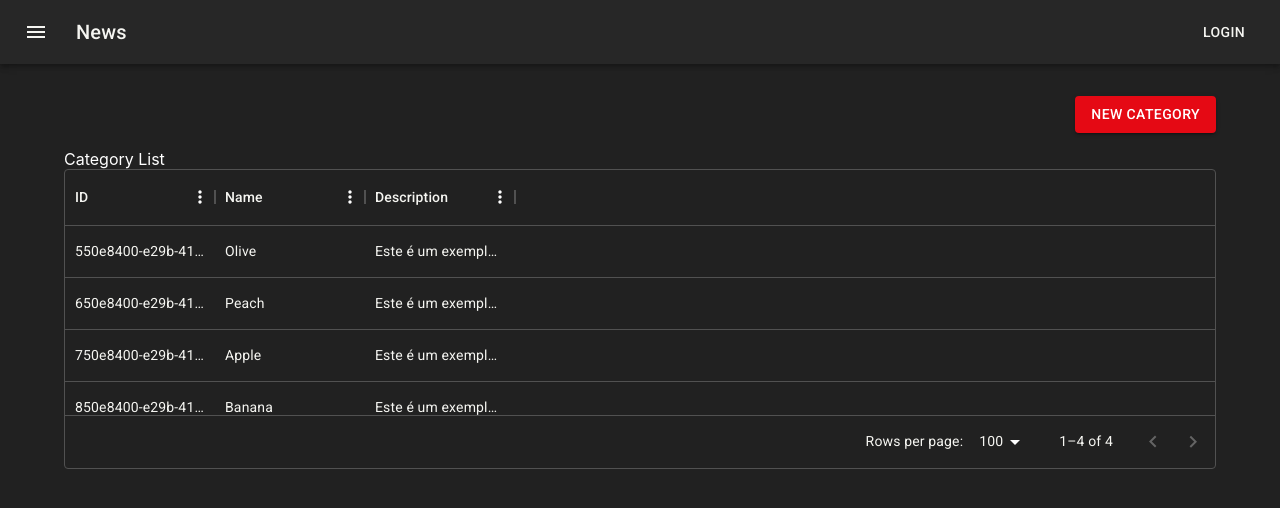
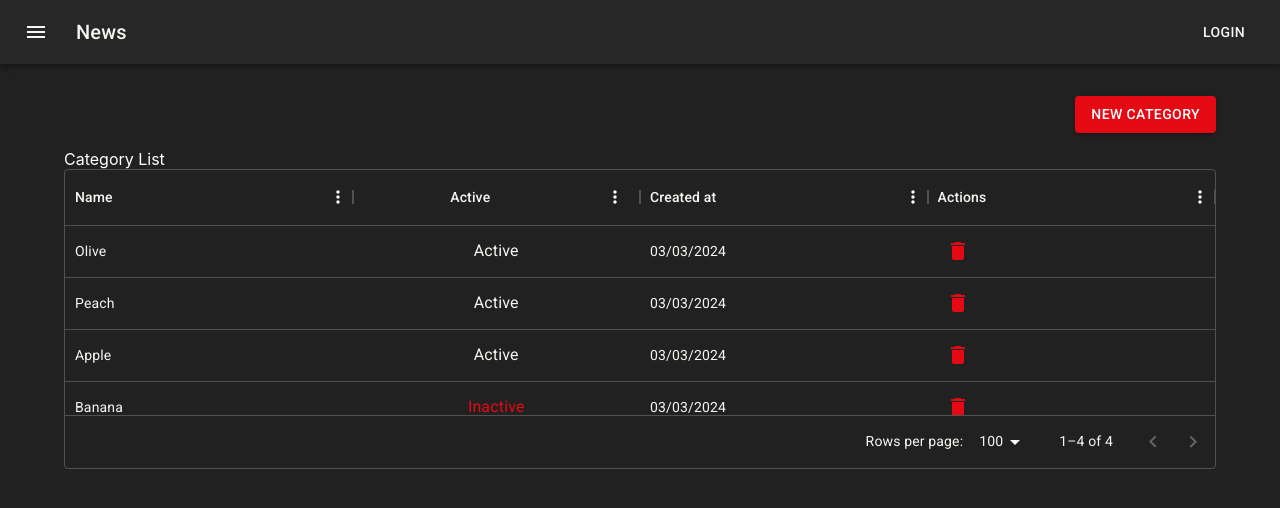
Before and after one commit to devfilipealmeida/codeflix-reactjs-typescript, a React (Create React App) app: page / in a window 1280 px wide. Shown: the top 508 px of the page. Built offline with nearby package versions, Linux system fonts and the light colour scheme.

Commit message:
customizando datagrid de categoriesList

```diff
--- a/src/features/categories/CategoryList.tsx
+++ b/src/features/categories/CategoryList.tsx
@@ -1,8 +1,9 @@
-import { Box, Button, Typography } from "@mui/material";
+import { Box, Button, IconButton, Typography } from "@mui/material";
 import { useAppSelector } from "../../app/hooks";
 import { selectCategories } from "./categorySlice";
 import { Link } from "react-router-dom";
-import { DataGrid, GridColDef, GridRowsProp } from "@mui/x-data-grid";
+import { DataGrid, GridColDef, GridRenderCellParams, GridRowsProp } from "@mui/x-data-grid";
+import DeleteIcon from "@mui/icons-material/Delete";
 
 export const CategoryList = () => {
   const categories = useAppSelector(selectCategories)
@@ -11,13 +12,60 @@ export const CategoryList = () => {
     id: category.id,
     name: category.name,
     description: category.description,
+    isActive: category.is_active,
+    createdAt: new Date(category.created_at).toLocaleDateString("pt-BR"),
   }));
 
   const columns: GridColDef[] = [
-    { field: "id", headerName: "ID", width: 150 },
-    { field: "name", headerName: "Name", width: 150 },
-    { field: "description", headerName: "Description", width: 150 },
+    {
+      field: "name",
+      headerName: "Name",
+      flex: 1,
+    },
+    // {
+    //   field: "description",
+    //   headerName: "Description",
+    //   flex: 1,
+    // },
+    {
+      field: "isActive",
+      headerName: "Active",
+      type: "boolean",
+      flex: 1,
+      renderCell: renderIsActiveCell,
+    },
+    {
+      field: "createdAt",
+      headerName: "Created at",
+      flex: 1,
+    },
+    {
+      field: "id",
+      headerName: "Actions",
+      flex: 1,
+      renderCell: renderActionsCell,
+    }
   ];
+
+  function renderIsActiveCell(rowData: GridRenderCellParams) {
+    return (
+      <Typography color={rowData.value ? "primary" : "secondary"}>
+        {rowData.value ? "Active" : "Inactive"}
+      </Typography>
+    )
+  }
+
+  function renderActionsCell(rowData: GridRenderCellParams) {
+    return (
+      <IconButton
+        color="secondary"
+        onClick={() => console.log("clicked")}
+        aria-label="delete"
+      >
+        <DeleteIcon />
+      </IconButton>
+    )
+  }
 
   return (
     <Box maxWidth="lg" sx={{ mt:4, mb:4 }}>
--- a/src/features/categories/categorySlice.ts
+++ b/src/features/categories/categorySlice.ts
@@ -25,7 +25,7 @@ export const initialState = [
     category,
     {...category, id: "650e8400-e29b-41d4-a716-446655440000", name: "Peach"},
     {...category, id: "750e8400-e29b-41d4-a716-446655440000", name: "Apple"},
-    {...category, id: "850e8400-e29b-41d4-a716-446655440000", name: "Banana"},
+    {...category, id: "850e8400-e29b-41d4-a716-446655440000", name: "Banana", is_active: false},
 ]
 
 const categoriesSlice = createSlice({
```
